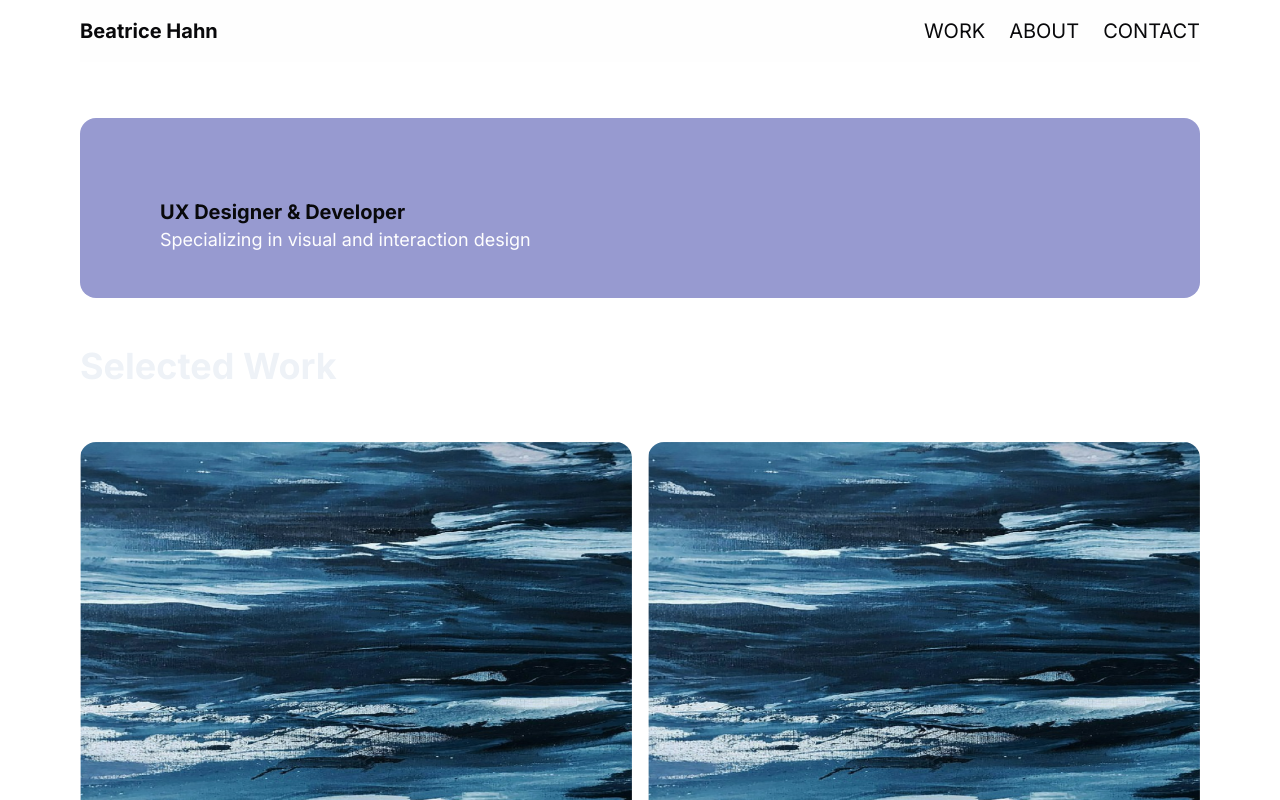
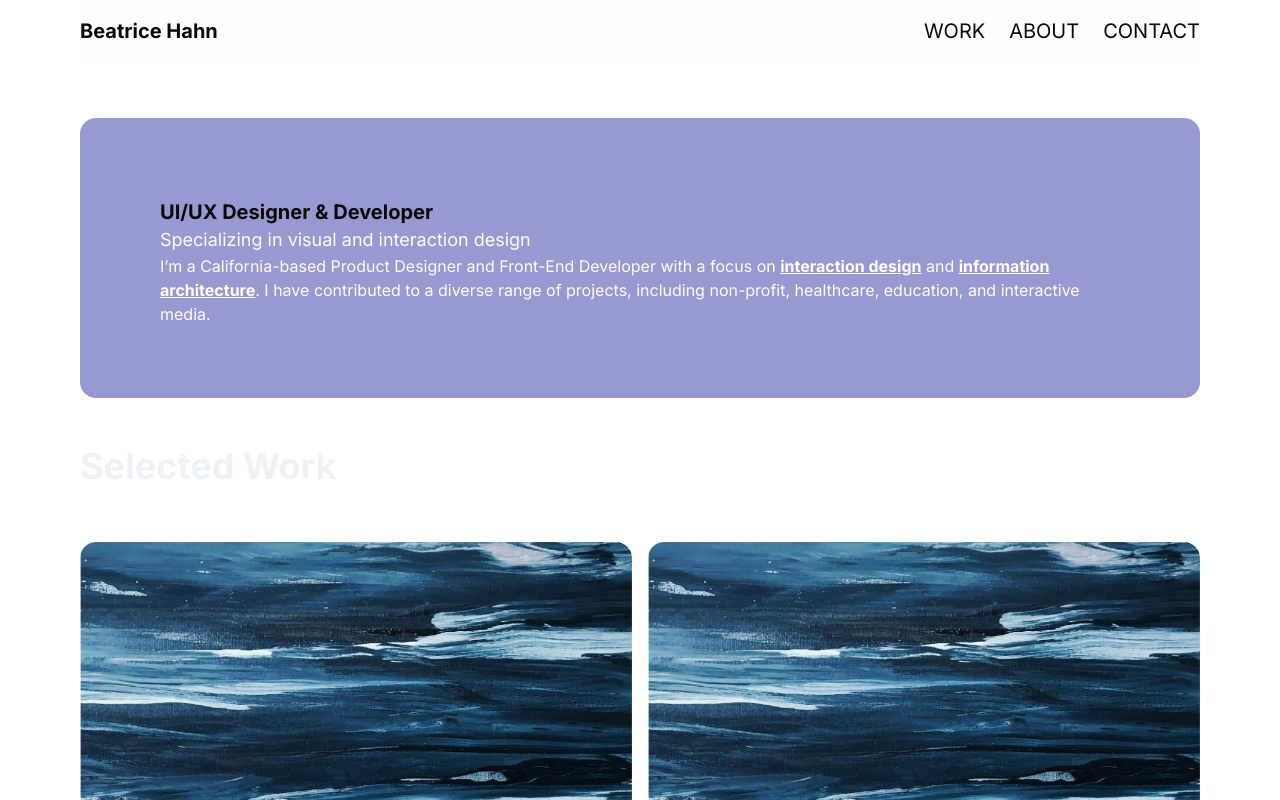
Before and after one commit to beatricehahn/nextjs-portfolio, a Next.js app: page / in a window 1280 px wide. Shown: the top 800 px of the page. Built offline with nearby package versions, Linux system fonts and the light colour scheme.

Commit message:
Update intro statement

```diff
--- a/components/Hero2.tsx
+++ b/components/Hero2.tsx
@@ -1,8 +1,9 @@
 export const Hero2 = () => {
   return (
-    <div className='bg-hero h-[180px] w-full p-20 mb-2 rounded-[16px] mt-10'>
-        <h4 className='text-xl font-bold'>UX Designer & Developer</h4>
+    <div className='bg-hero h-[280px] w-full p-20 mb-2 rounded-[16px] mt-10'>
+        <h4 className='text-xl font-bold'>UI/UX Designer & Developer</h4>
         <p className='text-white text-lg'>Specializing in visual and interaction design</p>
+        <p className="text-white">I’m a California-based Product Designer and Front-End Developer with a focus on <strong><u>interaction design</u></strong> and <strong><u>information architecture</u></strong>. I have contributed to a diverse range of projects, including non-profit, healthcare, education, and interactive media.</p>
     </div>
   )
 }
```
